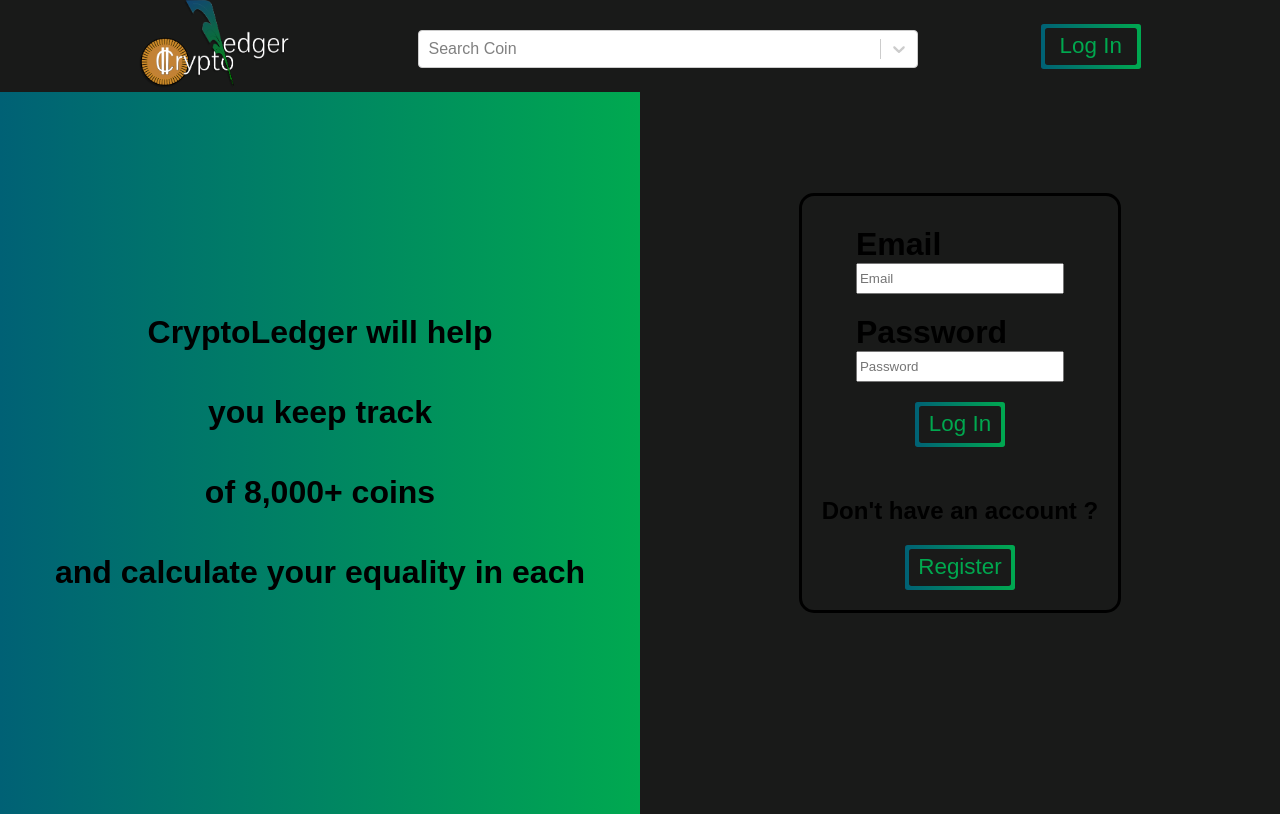
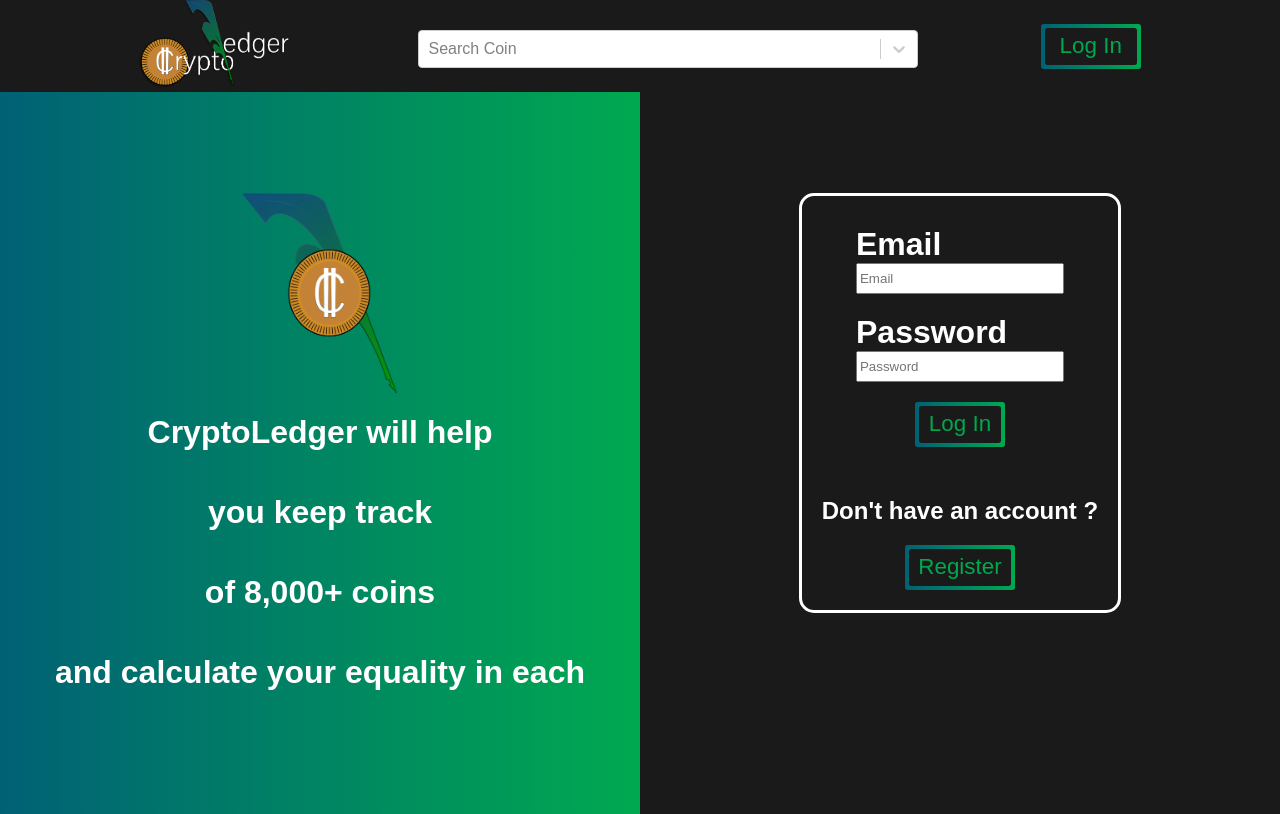
Before and after one commit to JoncarlosT/CryptoLedger-V2, a React (Create React App) app in the folder client/: page /auth in a window 1280 px wide. Built offline with nearby package versions, Linux system fonts and the light colour scheme.

Commit message:
font color change

```diff
--- a/client/src/App.js
+++ b/client/src/App.js
@@ -12,4 +12,5 @@ export default function App() {
 
 const StyledApp = styled.div`
   font-family: "Pontano Sans", sans-serif;
+  color: white;
 `;
--- a/client/src/components/CryptoCoinIndex/styles.js
+++ b/client/src/components/CryptoCoinIndex/styles.js
@@ -7,6 +7,7 @@ export const ChartRow = styled.div`
   flex-direction: row;
   align-items: center;
   border-bottom: dotted 1px grey;
+  color: white;
 `;
 
 export const ChartBox = styled.div`
--- a/client/src/pages/AuthPage/AuthPage.js
+++ b/client/src/pages/AuthPage/AuthPage.js
@@ -11,6 +11,7 @@ import {
   HeaderWrapper,
 } from "./styles";
 import StyledButton from "../../components/StyledButton/StyledButton";
+import Combine_Logo from "../../assets/Combine_Logo.png";
 
 const AuthPage = () => {
   const [LoginFormRender, setLoginFormRender] = useState(true);
@@ -19,6 +20,7 @@ const AuthPage = () => {
     <StyledAuthPage>
       <LeftSide>
         <HeaderWrapper>
+          <img src={Combine_Logo} alt="Logo" style={{ width: "155px" }} />
           <h1>CryptoLedger will help</h1>
           <h1>you keep track</h1>
           <h1>of 8,000+ coins</h1>
```
Also changed, not shown: client/src/assets/Combine_Logo.png (added).
